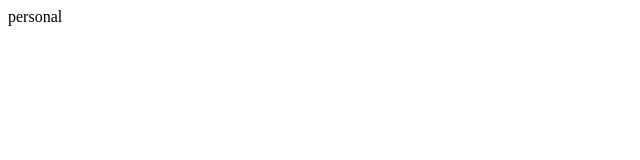
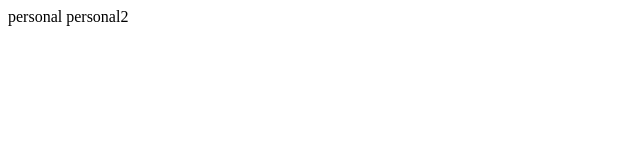
Before and after one commit to qdenys/personal, a plain HTML site: page index.html in a window 1280 px wide. Shown: the full height of the page, 0-640 px from the left. Drawn offline with Linux system fonts and the light colour scheme.

Commit message:
personal2

```diff
--- a/index.html
+++ b/index.html
@@ -9,5 +9,6 @@
 </head>
 <body>
 personal
+personal2
 </body>
 </html>
```
